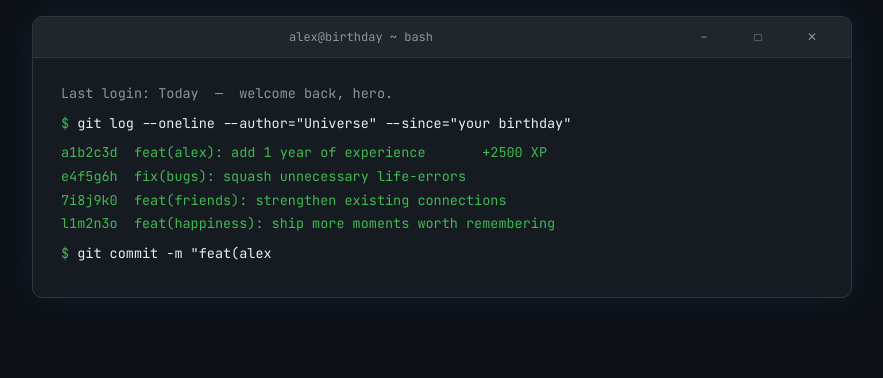
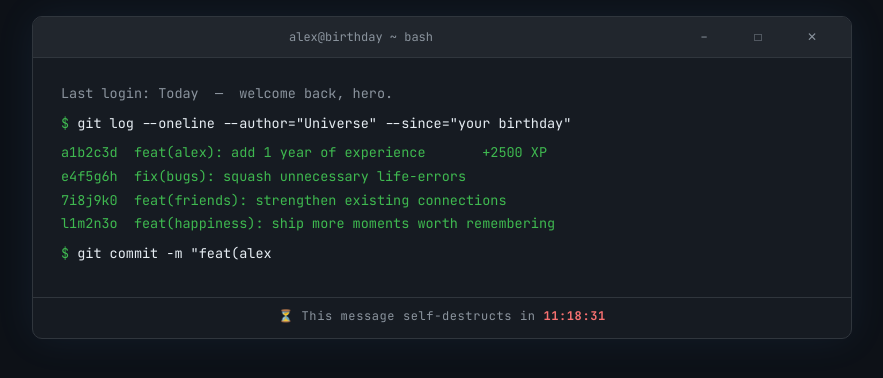
Before and after one commit to walterkazendorn-ui/Happy-Birthday-Alex, a plain HTML site: page index.html in a window 1280 px wide. Shown: the whole page, without its empty margins (198-1081 px from the left). Drawn offline with Linux system fonts and the light colour scheme.

Commit message:
Add files via upload

```diff
--- a/index.html
+++ b/index.html
@@ -107,6 +107,19 @@
     line-height: 1.4;
     margin: 4px 0;
   }
+  .countdown-bar {
+    text-align: center;
+    padding: 10px 16px 14px;
+    font-size: 12px;
+    color: #8b949e;
+    border-top: 1px solid #30363d;
+    letter-spacing: 0.05em;
+  }
+
+  .countdown-bar span {
+    color: #f87171;
+    font-weight: 700;
+  }
 </style>
 </head>
 <body>
@@ -118,6 +131,9 @@
     <div class="win-btn close">&#x2715;</div>
   </div>
   <div class="content" id="output"></div>
+  <div class="countdown-bar" id="countdown-bar">
+    ⏳ This message self-destructs in <span id="countdown-timer">--:--:--</span>
+  </div>
 </div>
 
 <script>
@@ -365,7 +381,27 @@
   }, 7000);
 }
 
-setTimeout(selfDestruct, msUntilMidnight());
+// Live countdown display
+function updateCountdown() {
+  const ms = msUntilMidnight();
+  if (ms <= 0) return;
+  const totalSec = Math.floor(ms / 1000);
+  const h = String(Math.floor(totalSec / 3600)).padStart(2, '0');
+  const m = String(Math.floor((totalSec % 3600) / 60)).padStart(2, '0');
+  const s = String(totalSec % 60).padStart(2, '0');
+  const el = document.getElementById('countdown-timer');
+  if (el) el.textContent = h + ':' + m + ':' + s;
+}
+
+updateCountdown();
+const countdownInterval = setInterval(updateCountdown, 1000);
+
+setTimeout(function() {
+  clearInterval(countdownInterval);
+  const bar = document.getElementById('countdown-bar');
+  if (bar) bar.style.display = 'none';
+  selfDestruct();
+}, msUntilMidnight());
 </script>
 </body>
 </html>
```
